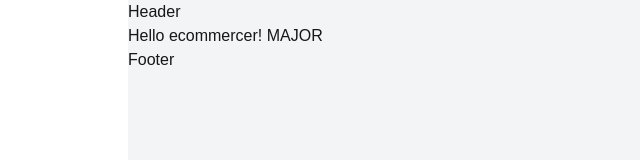
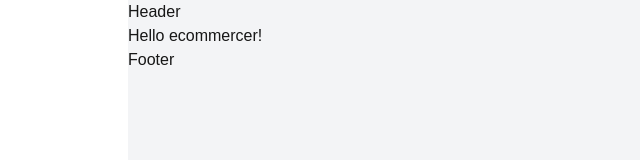
Before and after one commit to npranto/ecommercer, a Next.js app: page / in a window 1280 px wide. Shown: the top 160 px of the page, without its empty margins (0-640 px from the left). Built offline with nearby package versions, Linux system fonts and the light colour scheme.

Commit message:
feat: #9 - testing prod content changes

```diff
--- a/src/app/page.js
+++ b/src/app/page.js
@@ -3,7 +3,7 @@ export default function Home() {
     <div className="flex flex-col min-h-screen max-w-screen-lg mx-auto bg-gray-100">
       <header className="header">Header</header>
       <main className="flex flex-col">
-        <h1>Hello ecommercer! MAJOR</h1>
+        <h1>Hello ecommercer!</h1>
       </main>
       <footer className="flex flex-col">Footer</footer>
     </div>
```
